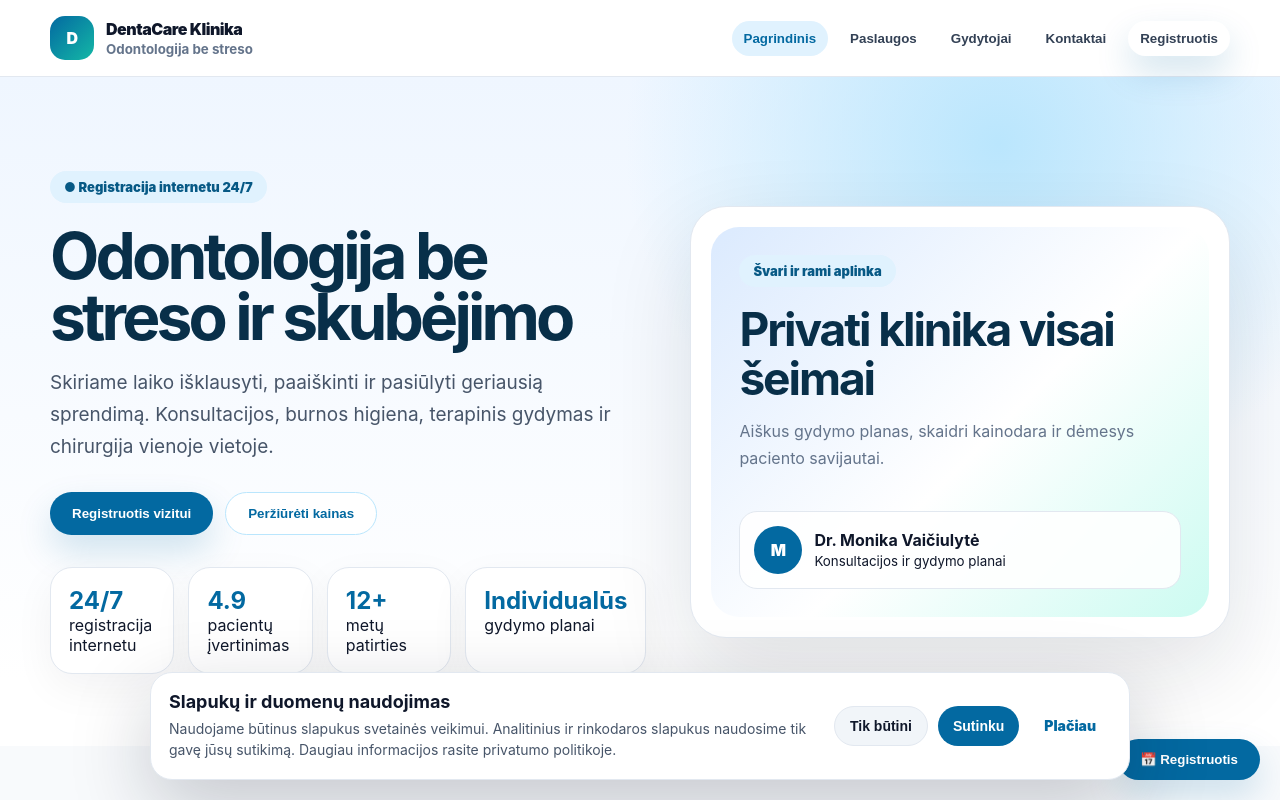
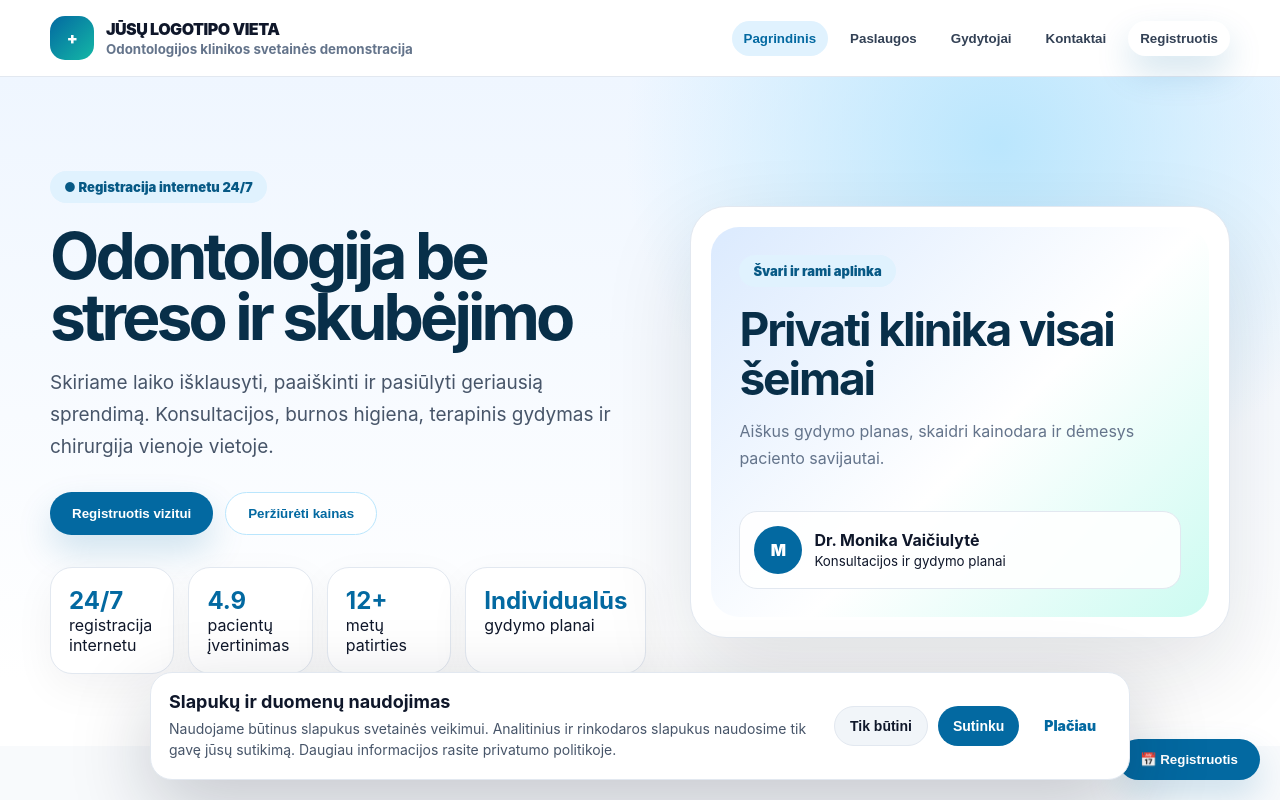
Before and after one commit to DonatasVal/Odontologija-demo, a React (Vite) app: page / in a window 1280 px wide. Shown: the top 800 px of the page. Built offline with nearby package versions, Linux system fonts and the light colour scheme.

Commit message:
Pakeisti demo logotipo teksta

```diff
--- a/src/Odontologija1.jsx
+++ b/src/Odontologija1.jsx
@@ -462,10 +462,10 @@ export default function Odontologija1() {
       <header className="header">
         <div className="container header-inner">
           <div className="logo">
-            <div className="logo-mark">D</div>
+            <div className="logo-mark">+</div>
             <div>
-              DentaCare Klinika
-              <small>Odontologija be streso</small>
+              JŪSŲ LOGOTIPO VIETA
+              <small>Odontologijos klinikos svetainės demonstracija</small>
             </div>
           </div>
           <nav className="nav">
```
